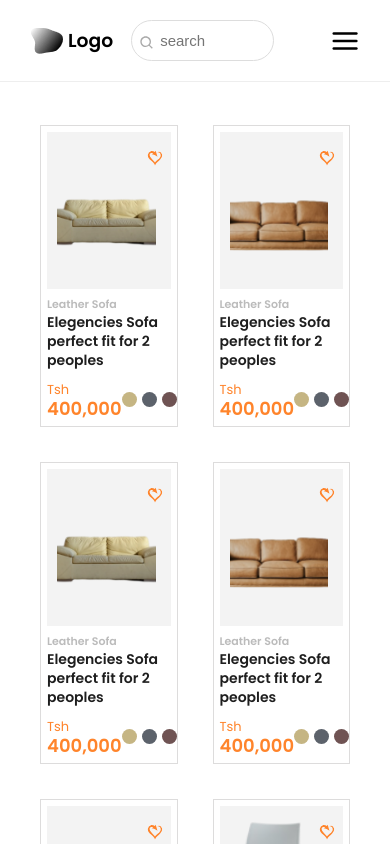
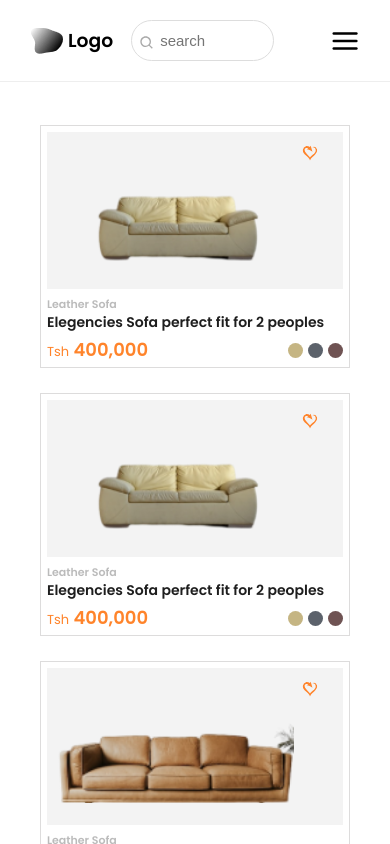
Before and after one commit to fanuelstephen/dashboard1, a React (Create React App) app: page / in a window 390 px wide. Built offline with nearby package versions, Linux system fonts and the light colour scheme.

Commit message:
changes on reponsive

```diff
--- a/src/App.css
+++ b/src/App.css
@@ -409,12 +409,10 @@ ul {
 
 @media screen and (max-width: 576px) {
   .card {
-    grid-template-columns: 1fr 1fr;
-    column-gap: 35px;
-
+    grid-template-columns: 1fr;
   }
   .card_content {
-    margin-bottom: 35px;
+    margin-bottom: 25px;
   }
   .main-content{
     display: none;
@@ -426,12 +424,7 @@ ul {
 }
 /* Extra Small <= 320px */
 @media screen and (max-width: 320px){
-  .card {
-    grid-template-columns: 1fr;
-  }
-  .card_content {
-    margin-bottom: 25px;
-  }
+
 
   .logo {
     gap: 5px;
```
